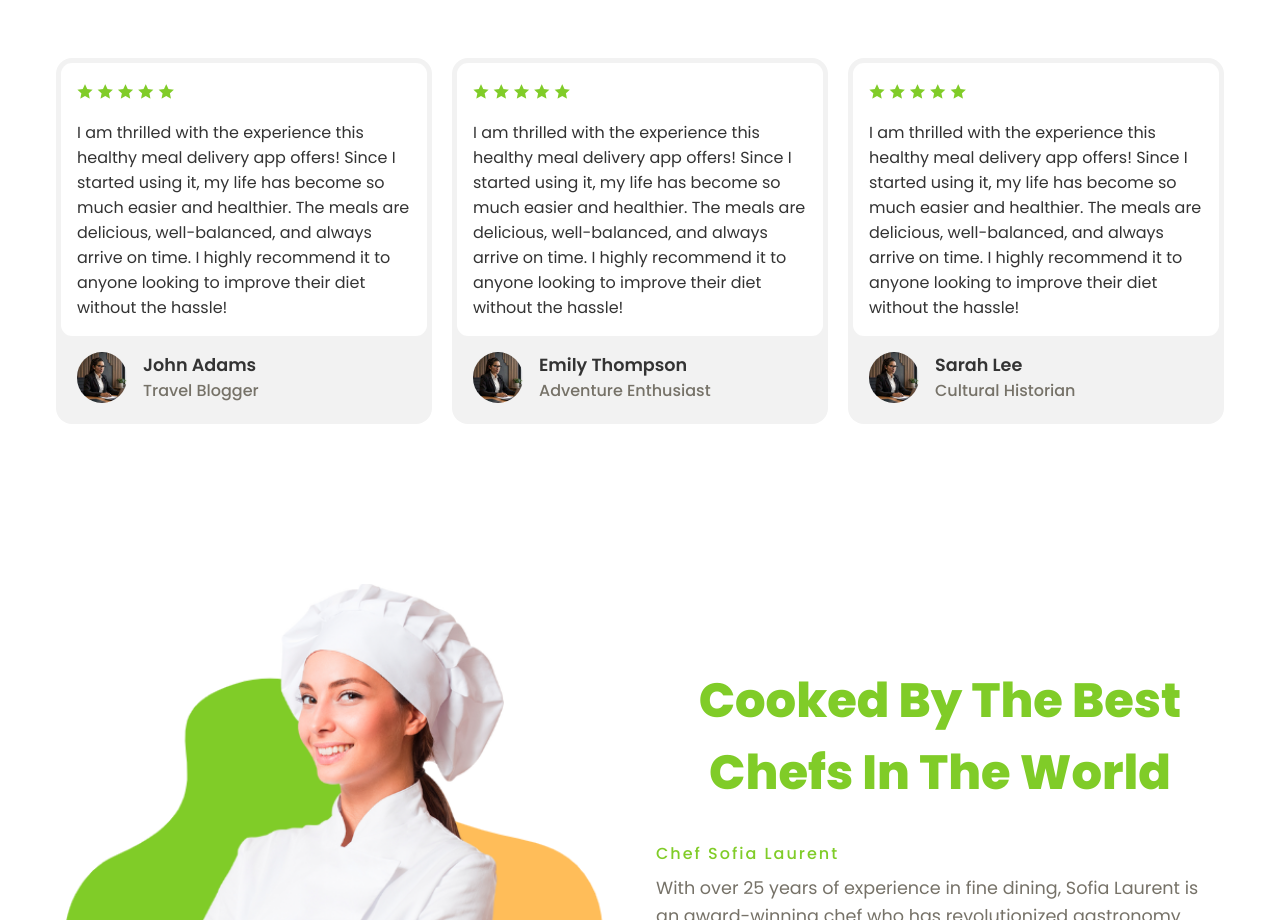
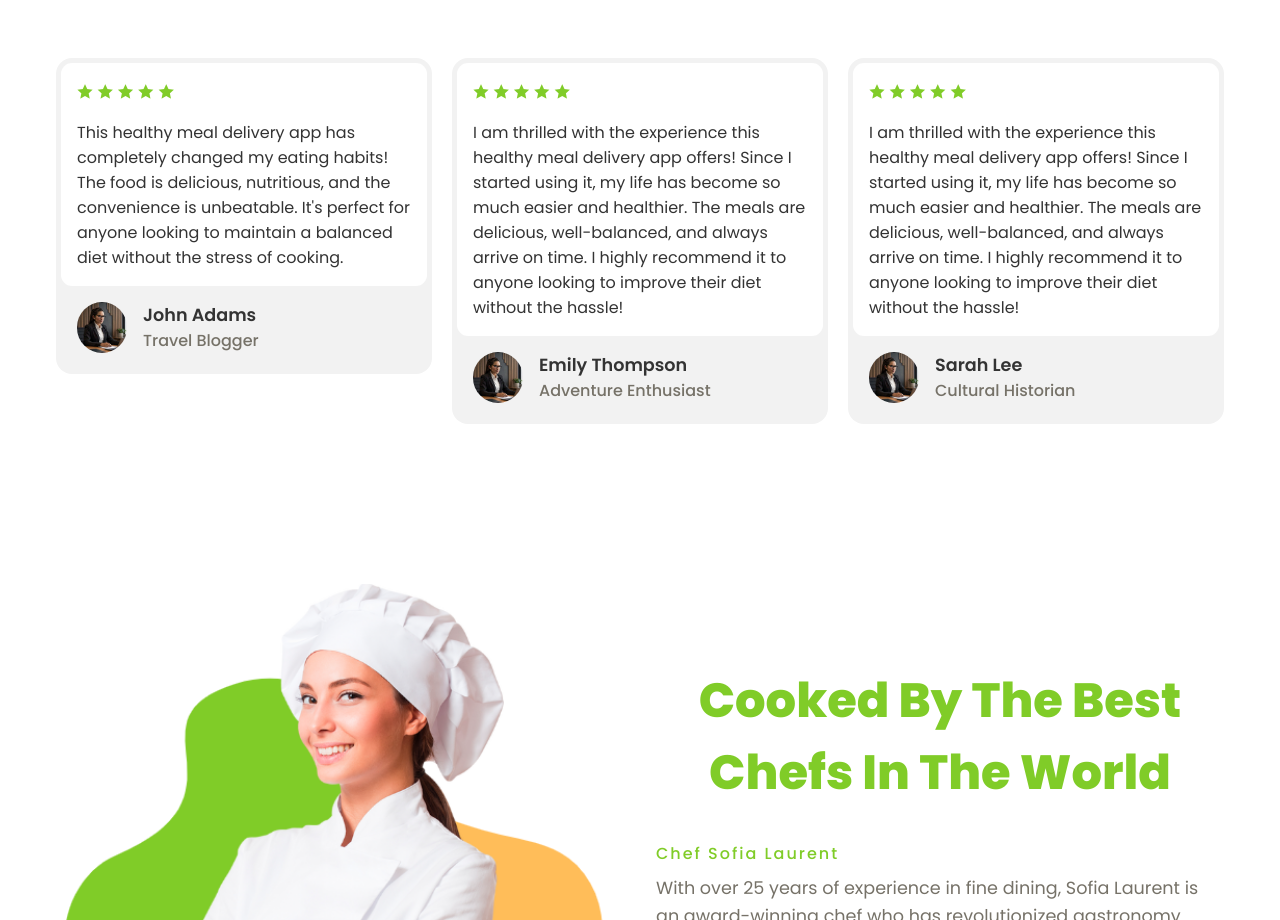
Before and after one commit to Open-Source-SI729-2402-SV54/landing-page, a plain HTML site: page index.html in a window 1280 px wide. Shown: the part 5200-6120 px from the top of the page. Drawn offline with nearby package versions, Linux system fonts and the light colour scheme.

Commit message:
coment client 1

```diff
--- a/index.html
+++ b/index.html
@@ -270,7 +270,8 @@
                                 <span><i class="ri-star-fill"></i></span>
                             </div>
                             <p>
-                                I am thrilled with the experience this healthy meal delivery app offers! Since I started using it, my life has become so much easier and healthier. The meals are delicious, well-balanced, and always arrive on time. I highly recommend it to anyone looking to improve their diet without the hassle!</p>
+                                This healthy meal delivery app has completely changed my eating habits! The food is delicious, nutritious, and the convenience is unbeatable. It's perfect for anyone looking to maintain a balanced diet without the stress of cooking.
+                            </p>
                         </div>
                         <div class="client__details">
                             <img src="img/c1.jpeg" alt="client" />
```
